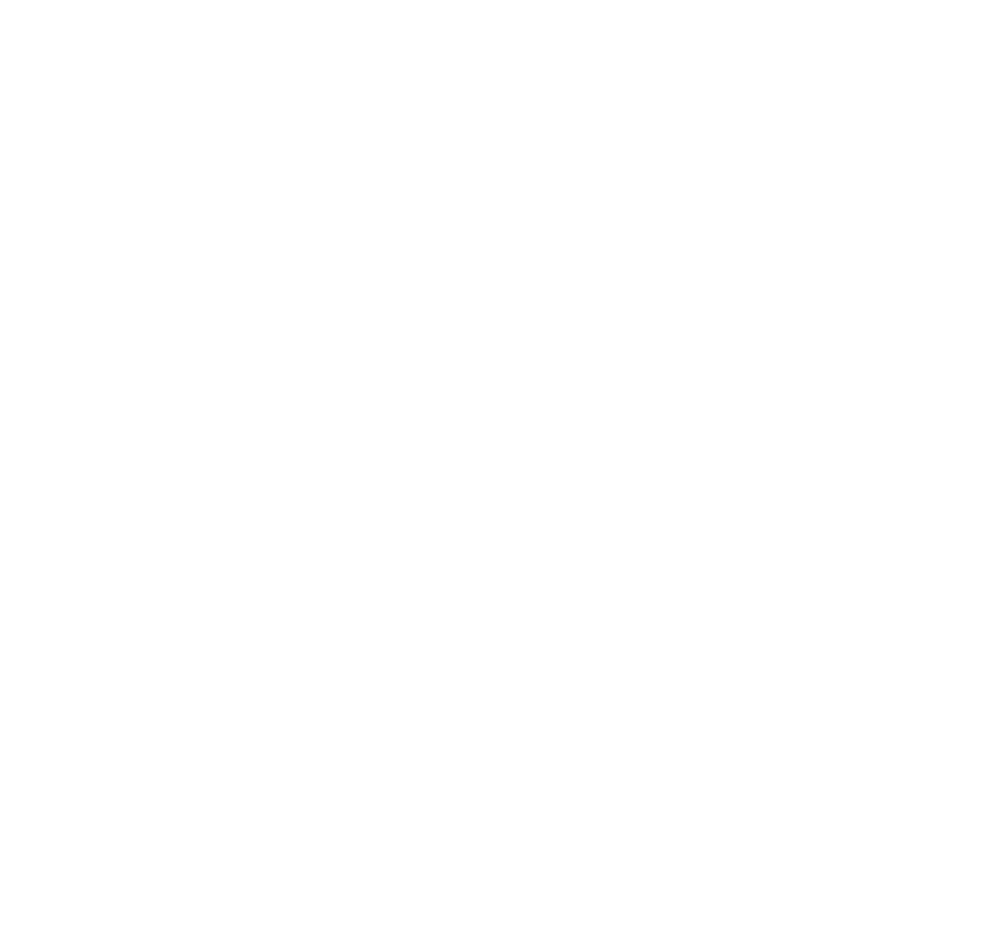
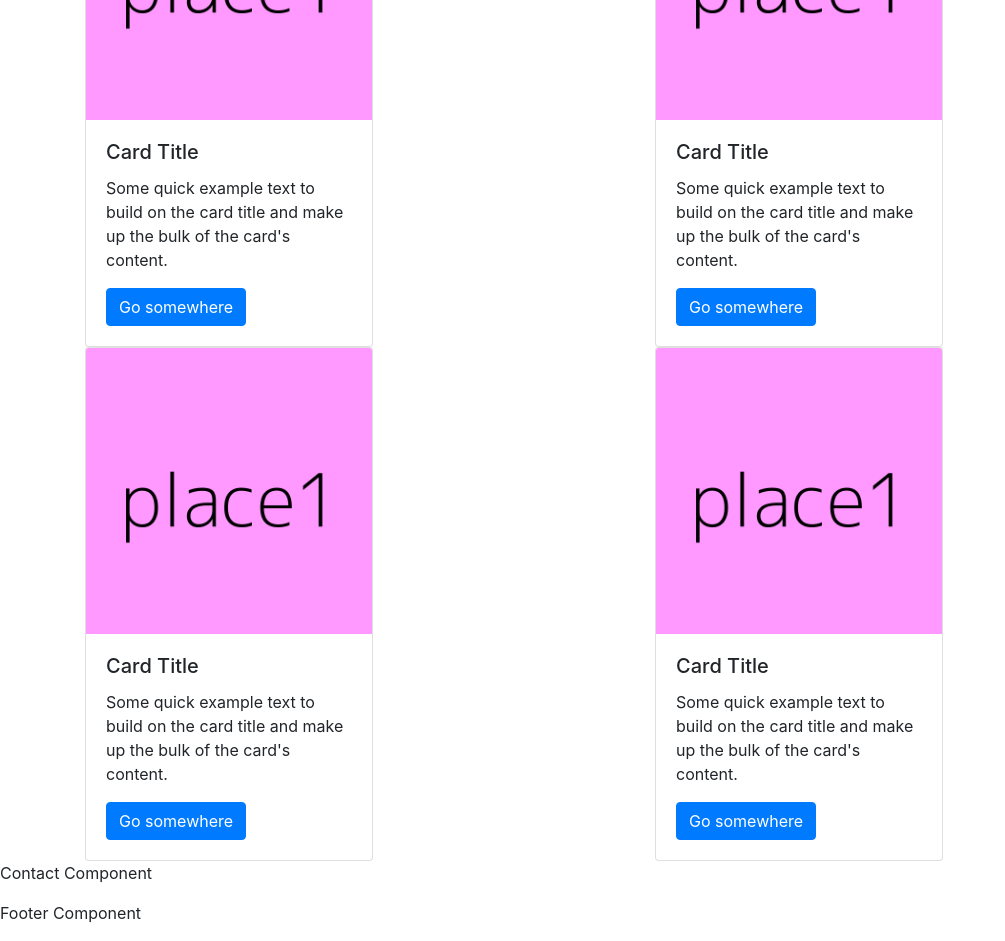
Before and after one commit to jmeggles/Portfolio, a React (Create React App) app in the folder client/: page / in a window 1280 px wide. Shown: the part 860-1801 px from the top of the page, without its empty margins (0-1005 px from the left). Before the commit the page ends 813 px from the top, so only its background shows below. Built offline with nearby package versions, Linux system fonts and the light colour scheme.

Commit message:
added project cards

```diff
--- /dev/null
+++ b/client/src/components/Projects/Projects.jsx
@@ -0,0 +1,72 @@
+import React, { Component, Fragment } from "react";
+import { Card, Button, Col, Container, Row } from "react-bootstrap"; //import all contexts
+import Placeholder from "../../assets/images/place1-1200.png";
+
+//react-bootstrap card starter
+class Projects extends Component {
+  render() {
+    return (
+      <Fragment>
+        <Container>
+          <Row>
+            <Col>
+              <Card style={{ width: "18rem" }}>
+                <Card.Img variant="top" src={Placeholder} />
+                <Card.Body>
+                  <Card.Title>Card Title</Card.Title>
+                  <Card.Text>
+                    Some quick example text to build on the card title and make
+                    up the bulk of the card's content.
+                  </Card.Text>
+                  <Button variant="primary">Go somewhere</Button>
+                </Card.Body>
+              </Card>
+            </Col>
+            <Col>
+              <Card style={{ width: "18rem" }}>
+                <Card.Img variant="top" src={Placeholder} />
+                <Card.Body>
+                  <Card.Title>Card Title</Card.Title>
+                  <Card.Text>
+                    Some quick example text to build on the card title and make
+                    up the bulk of the card's content.
+                  </Card.Text>
+                  <Button variant="primary">Go somewhere</Button>
+                </Card.Body>
+              </Card>
+            </Col>
+            </Row>
+            <Row>
+            <Col>
+              <Card style={{ width: "18rem" }}>
+                <Card.Img variant="top" src={Placeholder} />
+                <Card.Body>
+                  <Card.Title>Card Title</Card.Title>
+                  <Card.Text>
+                    Some quick example text to build on the card title and make
+                    up the bulk of the card's content.
+                  </Card.Text>
+                  <Button variant="primary">Go somewhere</Button>
+                </Card.Body>
+              </Card>
+            </Col>
+            <Col>
+              <Card style={{ width: "18rem" }}>
+                <Card.Img variant="top" src={Placeholder} />
+                <Card.Body>
+                  <Card.Title>Card Title</Card.Title>
+                  <Card.Text>
+                    Some quick example text to build on the card title and make
+                    up the bulk of the card's content.
+                  </Card.Text>
+                  <Button variant="primary">Go somewhere</Button>
+                </Card.Body>
+              </Card>
+            </Col>
+          </Row>
+        </Container>
+      </Fragment>
+    );
+  }
+}
+export default Projects;
--- a/client/src/components/Projects/Projocts.jsx
+++ /dev/null
@@ -1,12 +0,0 @@
-import React, { Component, Fragment } from "react";
-
-class Projects extends Component {
-    render () {
-        return (
-            <Fragment>
-                <p>Projects Component</p>
-            </Fragment>
-        )
-    }
-}
-export default Projects;
--- a/client/src/pages/Home.jsx
+++ b/client/src/pages/Home.jsx
@@ -2,7 +2,7 @@
 import Navigation from "../components/Navigation/Navigation";
 import Banner from "../components/Banner/Banner";
 import About from "../components/About/About";
-import Projects from "../components/Projects/Projocts";
+import Projects from "../components/Projects/Projects";
 import Contact from "../components/Contact/Contact";
 import Footer from "../components/Footer/Footer";
 
```
